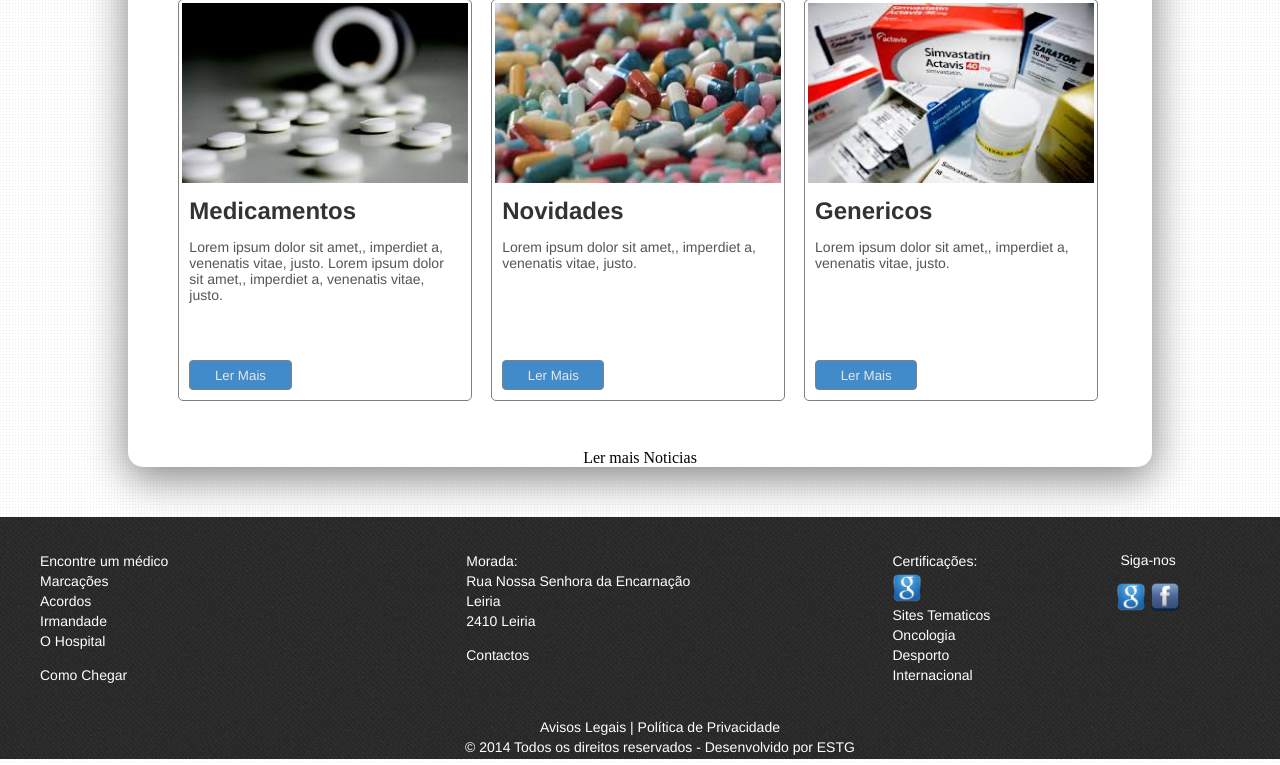
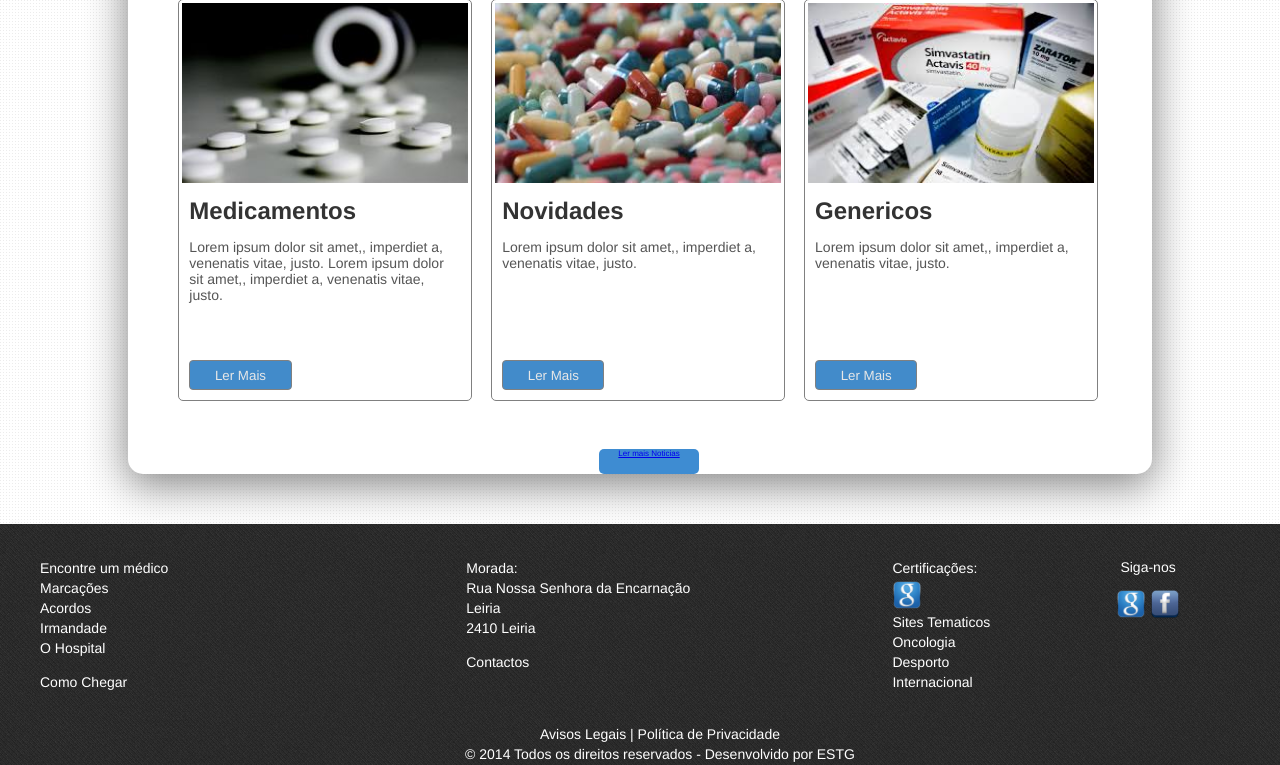
Before and after one commit to hugogomesfi/Ainet, a CodeIgniter app: page /index.php/creche/index in a window 1280 px wide. Shown: the part 432-1197 px from the top of the page. Run offline with CodeIgniter, Linux system fonts and the light colour scheme.

Commit message:
botao ler mais noticia

```diff
--- a/Styles/EstiloIndex.css
+++ b/Styles/EstiloIndex.css
@@ -385,7 +385,20 @@ body{margin: 0;background-image: url(Images/subtle_dots.png);min-height: 1024px;
 }
 
 #LerMaisNoticias{
+    margin-left: 46%;
+        margin-right: 25%;
     text-align: center;
+    font-family: "Helvetica Neue",Helvetica,Arial,sans-serif;
+    border-radius: 5px;
+    /*color: rgb(255, 255, 255);*/
+    font-size: 8px;
+    background: #3E8CD2;
+    color: white;
+    border: 0px none;
+    outline: 0px none;
+    width: 100px;
+    height: 25px;
+    /*display:table-cell;*/
 }
 .btnHomeMedico{
     font-family: "Helvetica Neue",Helvetica,Arial,sans-serif;
--- a/application/views/Creche.php
+++ b/application/views/Creche.php
@@ -41,7 +41,7 @@
 </div>
 
 <div id="LerMaisNoticias">
-    <a>Ler mais Noticias</a>
+    <a href='<?php echo site_url('/NoticiaGrande')?> '>Ler mais Noticias</a>
 </div>
 
 </div>
```
